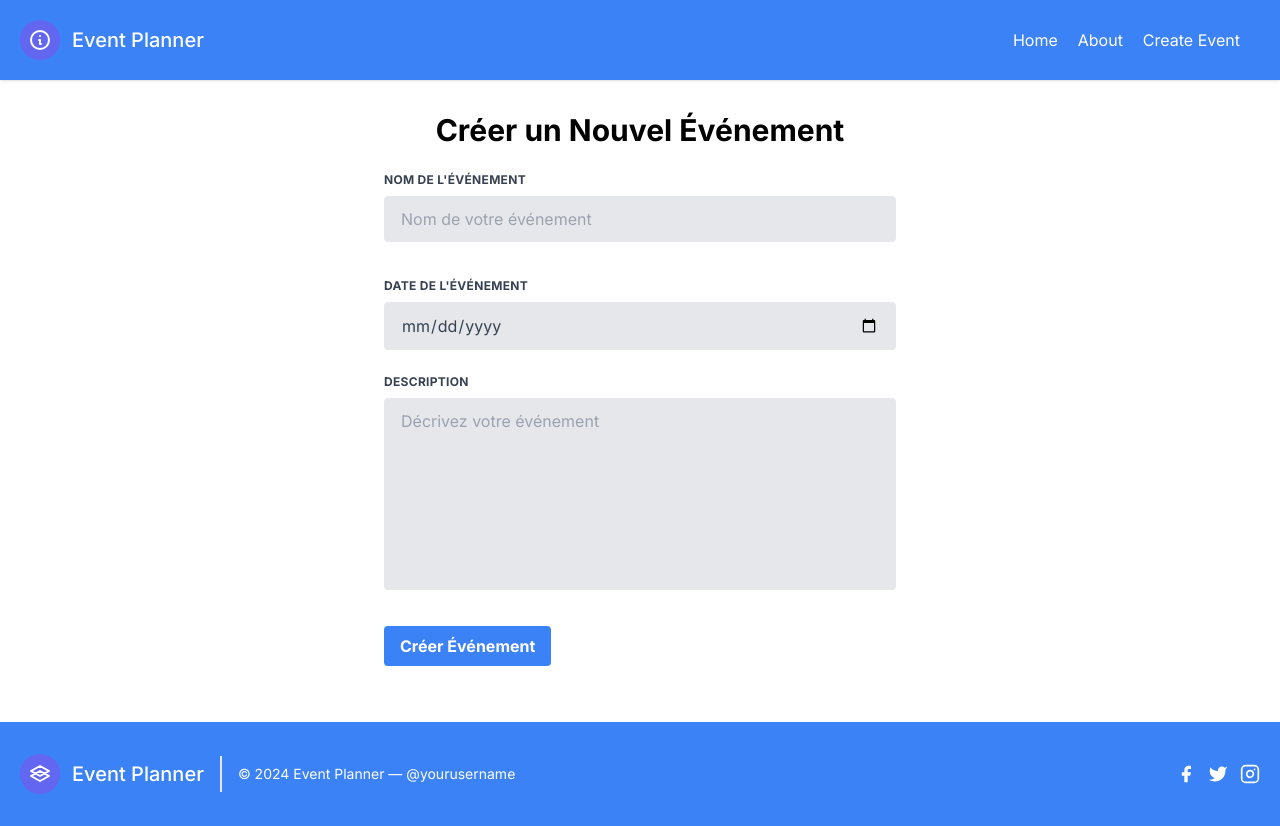
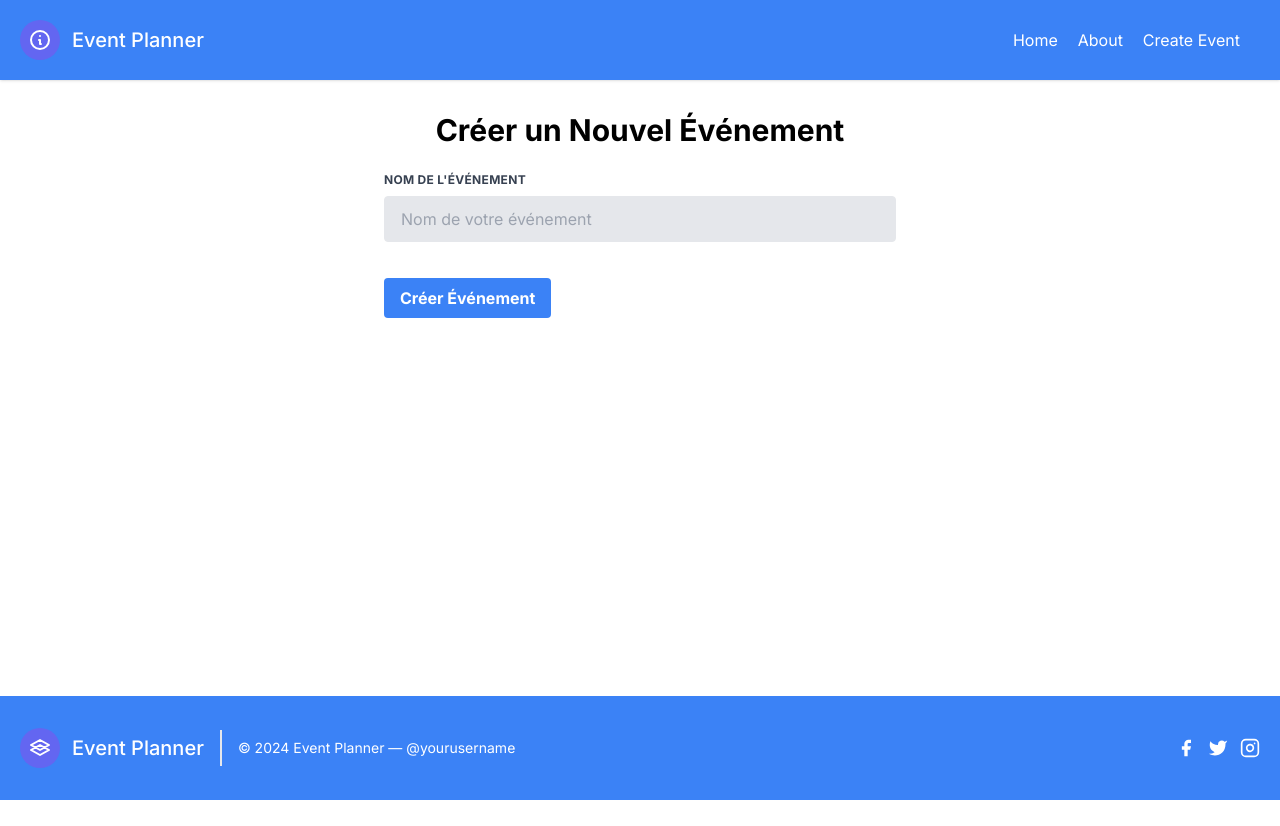
Before and after one commit to NPBouchard/my-planner-app-glo-3202-deploy, a Next.js app: page /pages/events/create in a window 1280 px wide. After the commit the page ends 800 px from the top, so only its background shows below. Built offline with nearby package versions, Linux system fonts and the light colour scheme.

Commit message:
test avec formik

```diff
--- a/app/pages/events/create/page.tsx
+++ b/app/pages/events/create/page.tsx
@@ -1,5 +1,7 @@
 "use client"
-import React, { useState, ChangeEvent, FormEvent } from 'react';
+import React from 'react';
+import { Formik, Form, Field, ErrorMessage } from 'formik';
+import * as Yup from 'yup';
 import Format from '@/app/components/Format';
 
 interface Event {
@@ -9,85 +11,74 @@ interface Event {
   location: string;
 }
 
+// Yup validation schema
+const EventSchema = Yup.object().shape({
+  name: Yup.string()
+    .required('Event name is required'),
+  date: Yup.date()
+    .required('Event date is required'),
+  description: Yup.string()
+    .required('Event description is required'),
+  // Add more validation as needed
+});
+
 const CreateEventPage: React.FC = () => {
   const userID = 1;
-  const [event, setEvent] = useState<Event>({
-    name: '',
-    date: '',
-    description: '',
-    location: '',
-  });
-
-  const handleChange = (e: ChangeEvent<HTMLInputElement | HTMLTextAreaElement>) => {
-    const { name, value } = e.target;
-    setEvent(prevState => ({
-      ...prevState,
-      [name]: value
-    }));
-  };
-
-  const handleSubmit = (e: FormEvent<HTMLFormElement>) => {
-    e.preventDefault();
-
-    sendQuery();
-    // Here, you would integrate the logic to save the event
-    // in your database or global state
-    console.log('Event Created:', event.name);
-  };
-
-  async function sendQuery(){
-        await fetch(`https://my-planner-app-glo-3202-deploy.vercel.app/api/events/${userID}`, {
-        method: 'POST',
-        headers: {
-          'Content-Type': 'application/json',
-        },
-        body: JSON.stringify(event),
-      })
-      .then(res => res.json())
-      .then(data => {console.log(data);})
-      .catch(error => {
-        console.error("Error posting events: ", error);
-      })
-
-  }
 
   return (
     <Format>
       <div className="max-w-4xl mx-auto px-4 py-8">
         <h1 className="text-3xl font-bold text-center mb-6">Créer un Nouvel Événement</h1>
-        <form onSubmit={handleSubmit} className="w-full max-w-lg mx-auto">
+        <Formik
+          initialValues={{
+            name: '',
+            date: '',
+            description: '',
+            location: '',
+          }}
+          validationSchema={EventSchema}
+          onSubmit={(values, actions) => {
+            fetch(`https://my-planner-app-glo-3202-deploy.vercel.app/api/events/${userID}`, {
+              method: 'POST',
+              headers: {
+                'Content-Type': 'application/json',
+              },
+              body: JSON.stringify(values),
+            })
+            .then(res => res.json())
+            .then(data => {
+              console.log(data);
+              actions.setSubmitting(false); // Set submitting to false after the form is submitted
+              actions.resetForm(); // Optionally reset the form to initial values
+            })
+            .catch(error => {
+              console.error("Error posting events: ", error);
+              actions.setSubmitting(false);
+            });
+          }}
+        >
+          {({ isSubmitting }) => (
+            <Form className="w-full max-w-lg mx-auto">
               <div className="flex flex-wrap -mx-3 mb-6">
                 <div className="w-full px-3">
                   <label className="block uppercase tracking-wide text-gray-700 text-xs font-bold mb-2" htmlFor="name">
                     Nom de l'événement
                   </label>
-              <input className="appearance-none block w-full bg-gray-200 text-gray-700 border rounded py-3 px-4 mb-3 leading-tight focus:outline-none focus:bg-white" id="name" type="text" placeholder="Nom de votre événement" name="name" value={event.name} onChange={handleChange} />
+                  <Field name="name" className="appearance-none block w-full bg-gray-200 text-gray-700 border rounded py-3 px-4 mb-3 leading-tight focus:outline-none focus:bg-white" placeholder="Nom de votre événement" />
+                  <ErrorMessage name="name" component="div" className="text-red-500 text-xs italic" />
                 </div>
               </div>
+              {/* Repeat for each field */}
               <div className="flex flex-wrap -mx-3 mb-6">
                 <div className="w-full px-3">
-              <label className="block uppercase tracking-wide text-gray-700 text-xs font-bold mb-2" htmlFor="date">
-                Date de l'événement
-              </label>
-              <input className="appearance-none block w-full bg-gray-200 text-gray-700 border rounded py-3 px-4 leading-tight focus:outline-none focus:bg-white" id="date" type="date" placeholder="Date de l'événement" name="date" value={event.date} onChange={handleChange} />
-            </div>
-          </div>
-          <div className="flex flex-wrap -mx-3 mb-6">
-            <div className="w-full px-3">
-              <label className="block uppercase tracking-wide text-gray-700 text-xs font-bold mb-2" htmlFor="description">
-                Description
-              </label>
-              <textarea className="appearance-none block w-full bg-gray-200 text-gray-700 border rounded py-3 px-4 mb-3 leading-tight focus:outline-none focus:bg-white h-48 resize-none" id="description" placeholder="Décrivez votre événement" name="description" value={event.description} onChange={handleChange}></textarea>
-            </div>
-          </div>
-          <div className="flex flex-wrap -mx-3 mb-6">
-            <div className="w-full px-3">
-              <button className="bg-blue-500 hover:bg-blue-700 text-white font-bold py-2 px-4 rounded" type="submit">
-                Créer Événement
+                  <button type="submit" disabled={isSubmitting} className="bg-blue-500 hover:bg-blue-700 text-white font-bold py-2 px-4 rounded">
+                    {isSubmitting ? 'Creating...' : 'Créer Événement'}
                   </button>
                 </div>
               </div>
-        </form>
+            </Form>
+          )}
+        </Formik>
       </div>
     </Format>
   );
--- a/package.json
+++ b/package.json
@@ -10,6 +10,7 @@
   },
   "dependencies": {
     "@hookform/resolvers": "^3.3.4",
+    "@types/yup": "^0.32.0",
     "@vercel/postgres": "^0.7.2",
     "formik": "^2.4.5",
     "next": "14.1.0",
```
Also changed, not shown: 1 other file (tests, documents, lock files or other folders). Lines whose indentation alone changed are shown as unchanged.
